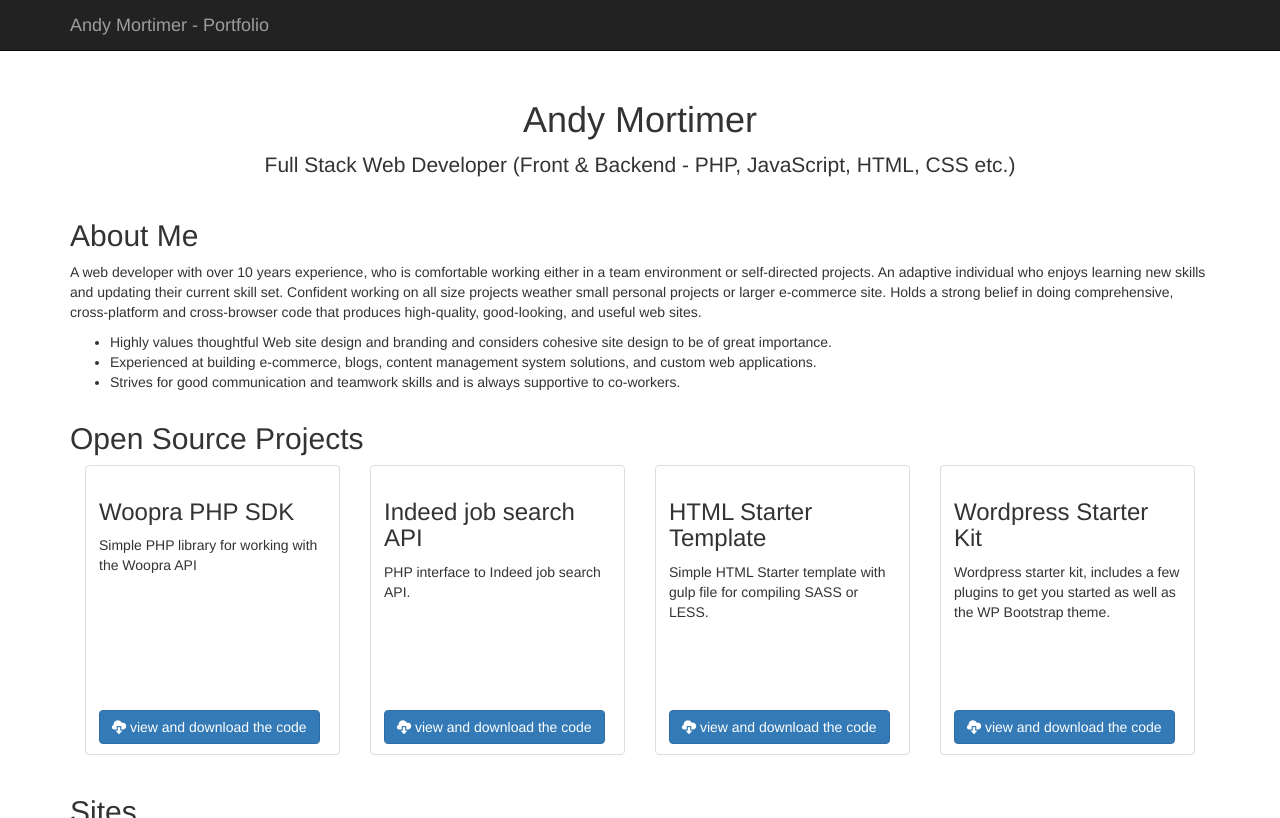
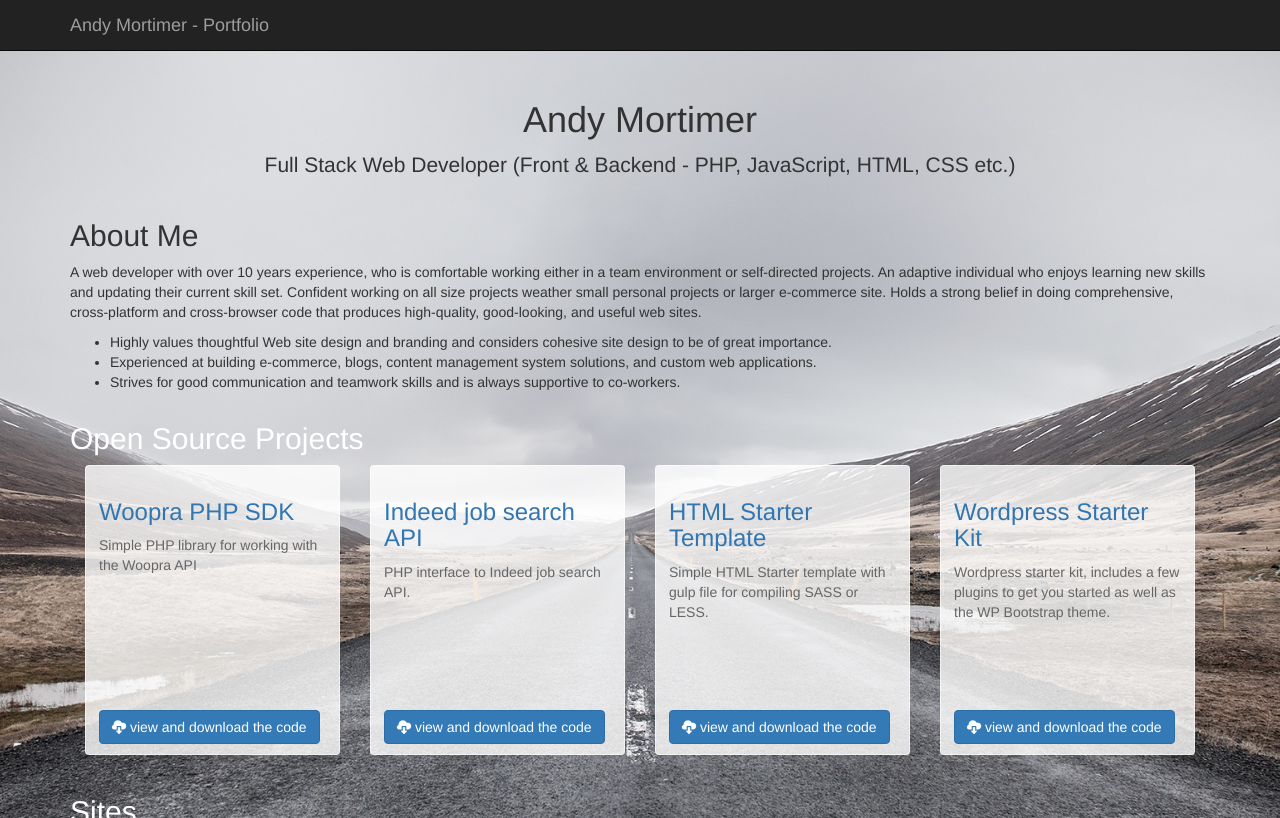
Before and after one commit to aamortimer/aamortimer.github.io, a Jekyll site: the page built from index.html, in a window 1280 px wide and 1387 px high. Shown: the top 818 px of the window. Built offline with Jekyll 4.4.1, drawn with Linux system fonts in a browser that asks for light colours; nearby versions of some CDN libraries; Markdown is read by kramdown in place of the engine named in the settings; grey boxes are pictures that could not be loaded.

Commit message:
Updated styles

```diff
--- a/_includes/head.html
+++ b/_includes/head.html
@@ -8,10 +8,11 @@
         <title>{% if page.title %}{{ page.title }}{% else %}{{ site.title }}{% endif %}</title>
         <meta name="description" content="{{ site.description }}">
         <link rel="stylesheet" href="{{ "/css/main.css" | prepend: site.baseurl }}">
-        <link rel="canonical" href="{{ page.url | replace:'index.html','' | prepend: site.baseurl | prepend: site.url }}">
 
         <!-- Bootstrap loaded from CDN -->
         <link href="//netdna.bootstrapcdn.com/bootstrap/3.1.1/css/bootstrap.min.css" rel="stylesheet"/>
+
+        <link rel="canonical" href="{{ page.url | replace:'index.html','' | prepend: site.baseurl | prepend: site.url }}">
 
         <!--[if lt IE 9]>
           <script src="//cdnjs.cloudflare.com/ajax/libs/html5shiv/3.7.2/html5shiv.min.js"></script>
--- a/css/main.scss
+++ b/css/main.scss
@@ -1,13 +1,33 @@
 ---
 ---
+$blue: #3276b1;
+$grey: #666;
+
 body {
   padding-top: 80px;
+  background: transparent url('../imgs/bg.jpg') 50% 50%;
+  background-size: cover;
 }
 
 .intro {
   text-align: center;
   h2 {
     font-size: 18px;
+  }
+}
+
+h2.page-title {
+  color: #fff;
+}
+
+div.thumbnail {
+  background-color: rgba(255,255,255,.8);
+  border: 1px solid rgba(255,255,255,.6);
+  p {
+    color: $grey;
+  }
+  h3 {
+    color: $blue;
   }
 }
 
@@ -26,4 +46,7 @@ body {
   img {
     max-height: 170px;
   }
+  h3 {
+    font-size: 1.1em;
+  }
 }
--- a/index.html
+++ b/index.html
@@ -26,7 +26,7 @@ title: Andy Mortimer - Portfolio
 
 <div class="row" id="open-source">
   <div class="col-md-12">
-    <h2>Open Source Projects</h2>
+    <h2 class="page-title">Open Source Projects</h2>
 
     <div class="col-md-3">
       <div class="thumbnail">
@@ -74,12 +74,12 @@ title: Andy Mortimer - Portfolio
 <div id="sites">
   <div class="row">
     <div class="col-md-12">
-      <h2>Sites</h2>
+      <h2 class="page-title">Sites</h2>
     </div>
   </div>
 
   <div class="row">
-    <div class="col-md-4">
+    <div class="col-md-3">
       <div class="thumbnail">
         <img src="http://image-store.slidesharecdn.com/9a756a96-17fb-11e4-bf00-22000a98b2af-large.png" alt="BookFHR.com">
         <div class="caption">
@@ -89,7 +89,7 @@ title: Andy Mortimer - Portfolio
       </div>
     </div>
 
-    <div class="col-md-4">
+    <div class="col-md-3">
       <div class="thumbnail">
         <img src="http://image-store.slidesharecdn.com/310eafa4-17fb-11e4-9fe4-22000a919507-large.png" alt="Go2VoucherCodes.co.uk">
         <div class="caption">
@@ -99,7 +99,7 @@ title: Andy Mortimer - Portfolio
       </div>
     </div>
 
-    <div class="col-md-4">
+    <div class="col-md-3">
       <div class="thumbnail">
         <img src="http://image-store.slidesharecdn.com/44579440-17fb-11e4-9841-22000a919507-large.png" alt="Go2VoucherCodes.co.uk">
         <div class="caption">
@@ -109,11 +109,7 @@ title: Andy Mortimer - Portfolio
       </div>
     </div>
 
-  </div>
-
-
-  <div class="row">
-    <div class="col-md-4">
+    <div class="col-md-3">
       <div class="thumbnail">
         <img src="http://image-store.slidesharecdn.com/755fc63e-17fb-11e4-96bd-12313b0ef1fc-large.png" alt="Go2VoucherCodes.co.uk">
         <div class="caption">
@@ -123,4 +119,7 @@ title: Andy Mortimer - Portfolio
       </div>
     </div>
   </div>
+
+
+
 </div>
```
Also changed, not shown: imgs/bg.jpg (added).
